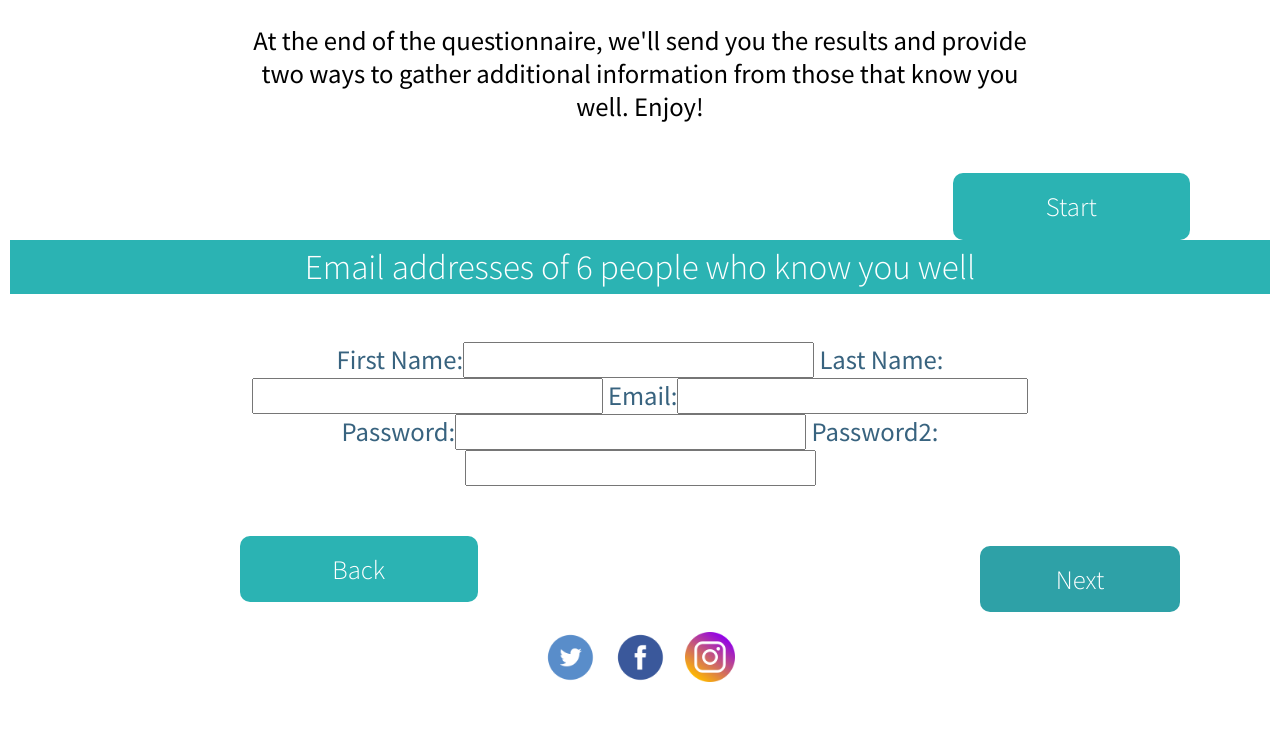
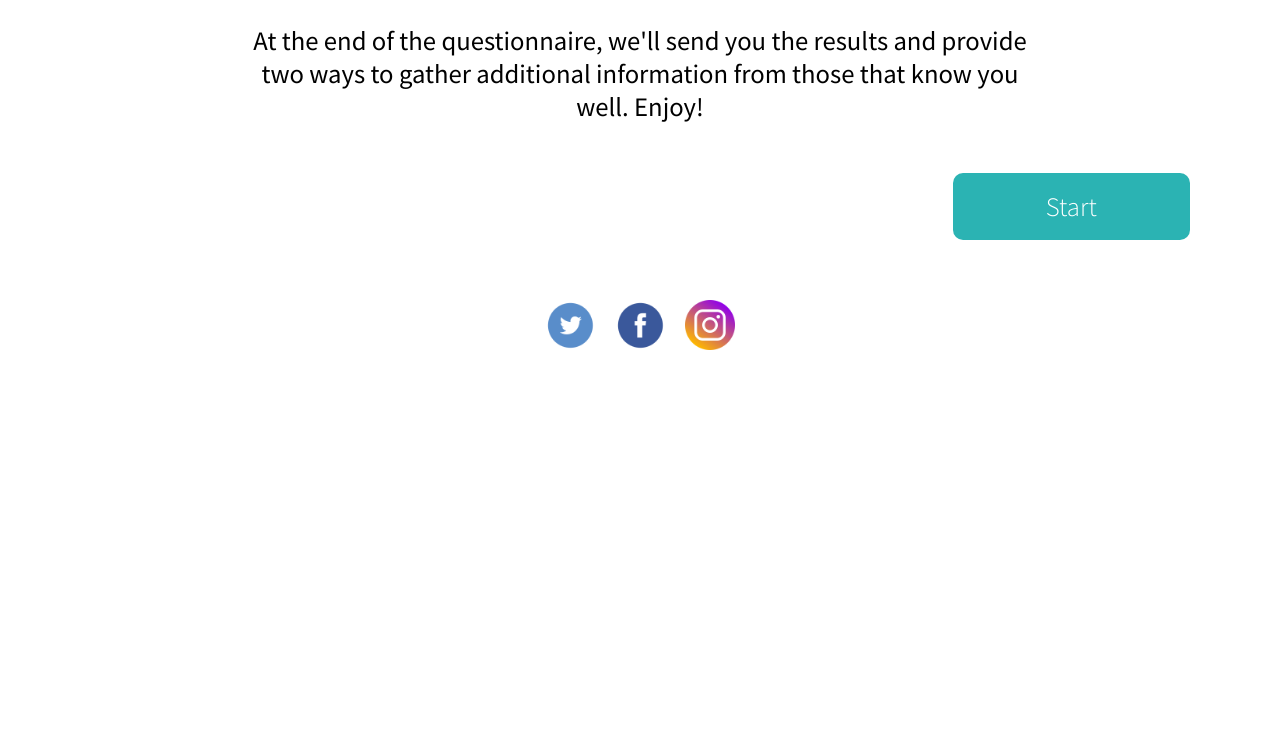
Before and after one commit to derekbrimley/raize, a Django app: page /quiz/ in a window 1280 px wide. Shown: the part 493-1239 px from the top of the page. After the commit the page ends 843 px from the top, so only its background shows below. Run offline with Django 3.2, Linux system fonts and the light colour scheme; some libraries are stand-ins or nearby versions.

Commit message:
Update quiz.html

```diff
--- a/quiz/templates/quiz/quiz.html
+++ b/quiz/templates/quiz/quiz.html
@@ -538,24 +538,7 @@
 			</div>
 		</div>
 -->
-	<form id="emailform" action="/quiz/" method="post">
-		{% csrf_token %}
-		<div id="email_form_container">
-			<div class="quizContainer">
-                <div class="pageTitle pageMargin"><span class="quiz_page_title">Email addresses of 6 people who know you well</span></div>
-				<div class="emailform">
-				<input type="hidden" value="{{ id }}" id="userId"/>
-				{{ form }}
-			</div>
-				</div>
-		<div class="buttonContainer">
-			<button class="backBtn formBtn" type="button" onClick="prevPage()">Back</button>
-			<button class="nextBtn formBtn contactEmailBtn" type="button" id="personalityNextBtn2" onClick="nextPage() submitEmails()">Next</button>
-				</div>
 
-
-	<form id="quiz_form" action="/quiz/" method="post">
-		{% csrf_token %}
 		<div id="registrationContainer">
 			<div class="quizContainer">
                 <div class="pageTitle pageMargin"><span class="quiz_page_title">REGISTRATION</span></div>
```
